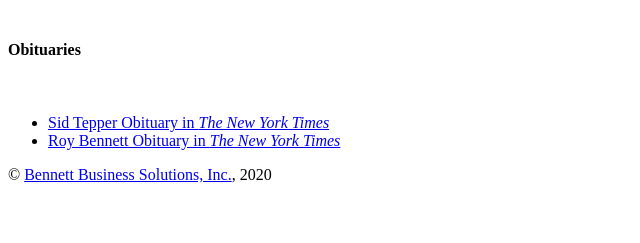
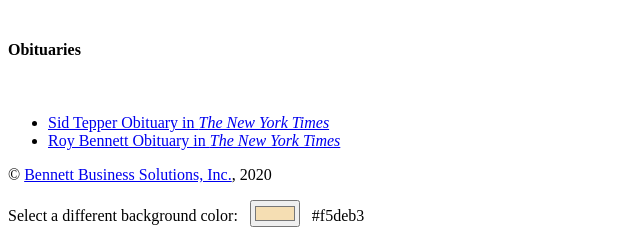
Before and after one commit to keithrbennett/tepper-bennett, a Rails app: template app/views/static_pages/index.html.erb in a window 1280 px wide. Shown: the part 4690-4933 px from the top of the page, without its empty margins (0-640 px from the left). Before the commit the page ends 4873 px from the top, so only its background shows below. Run offline with Rails 7, Linux system fonts and the light colour scheme; the template is opened without the code that fills it, so the values that code supplies are empty.

Commit message:
Add color picker selectable at bottom of page.

```diff
--- a/app/javascript/stylesheets/custom.scss
+++ b/app/javascript/stylesheets/custom.scss
@@ -8,7 +8,7 @@
   //background-color: #fffbc2;
   //background-color: #fff0c2;
   //background-color: #FAC962;
-  background-color: wheat;
+  background-color: #f5deb3;  // wheat
   margin: 16px;
   font-family: 'Spectral', serif;
   font-size: 18px;
--- a/app/views/static_pages/index.html.erb
+++ b/app/views/static_pages/index.html.erb
@@ -33,6 +33,14 @@
   </div>
 
   <div class="footer">
-    © <%= external_link('Bennett Business Solutions, Inc.', 'https://www.bbs-software.com') %>, 2020
+    <p>
+      © <%= external_link('Bennett Business Solutions, Inc.', 'https://www.bbs-software.com') %>, 2020
+    </p>
+    <p>
+      <label for="bgcolor-picker">Select a different background color: &nbsp;</label>
+      <input id="bgcolor-picker" type="color" name="bgcolor" value="#f5deb3">
+      <span>&nbsp;</span>
+      <span id="bg-color-value-text">#f5deb3</span>
+    </p>
   </div>
 </div>
```
Also changed, not shown: app/javascript/packs/application.js (+34 -0 lines).
